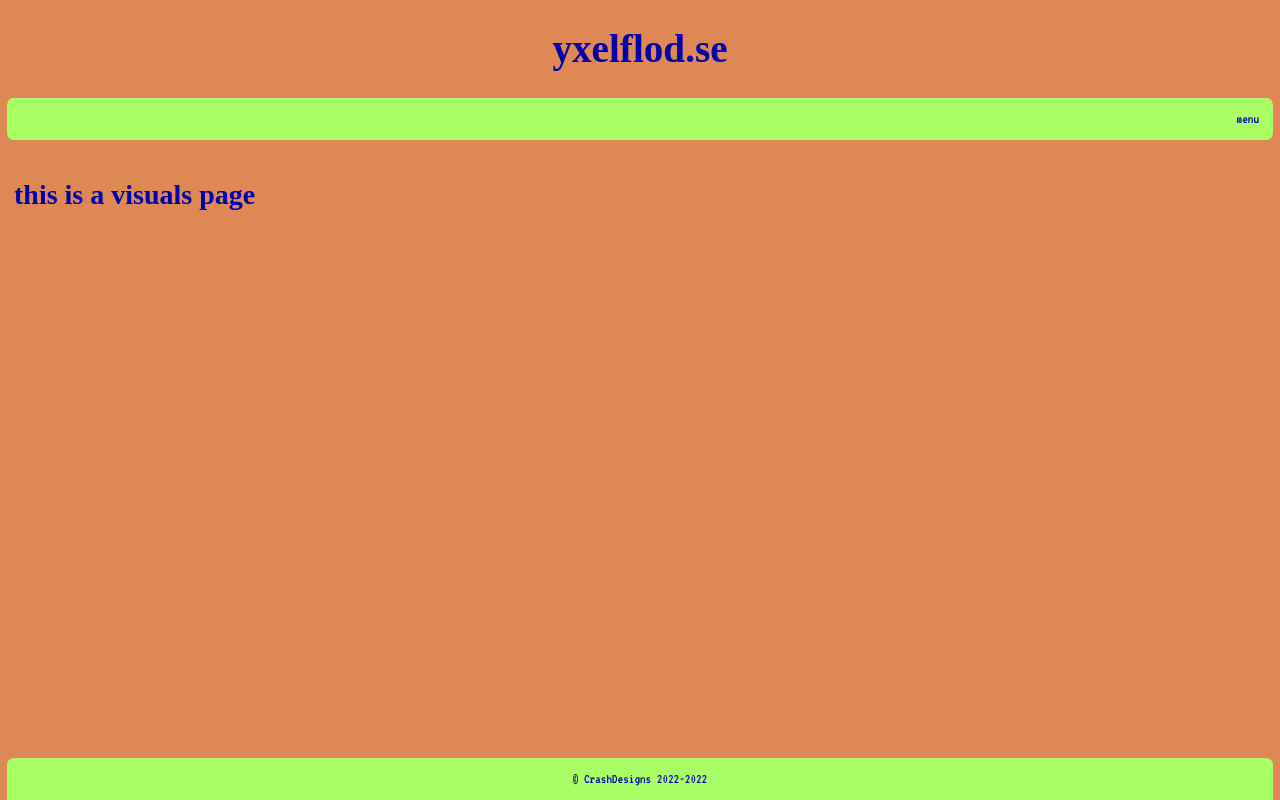
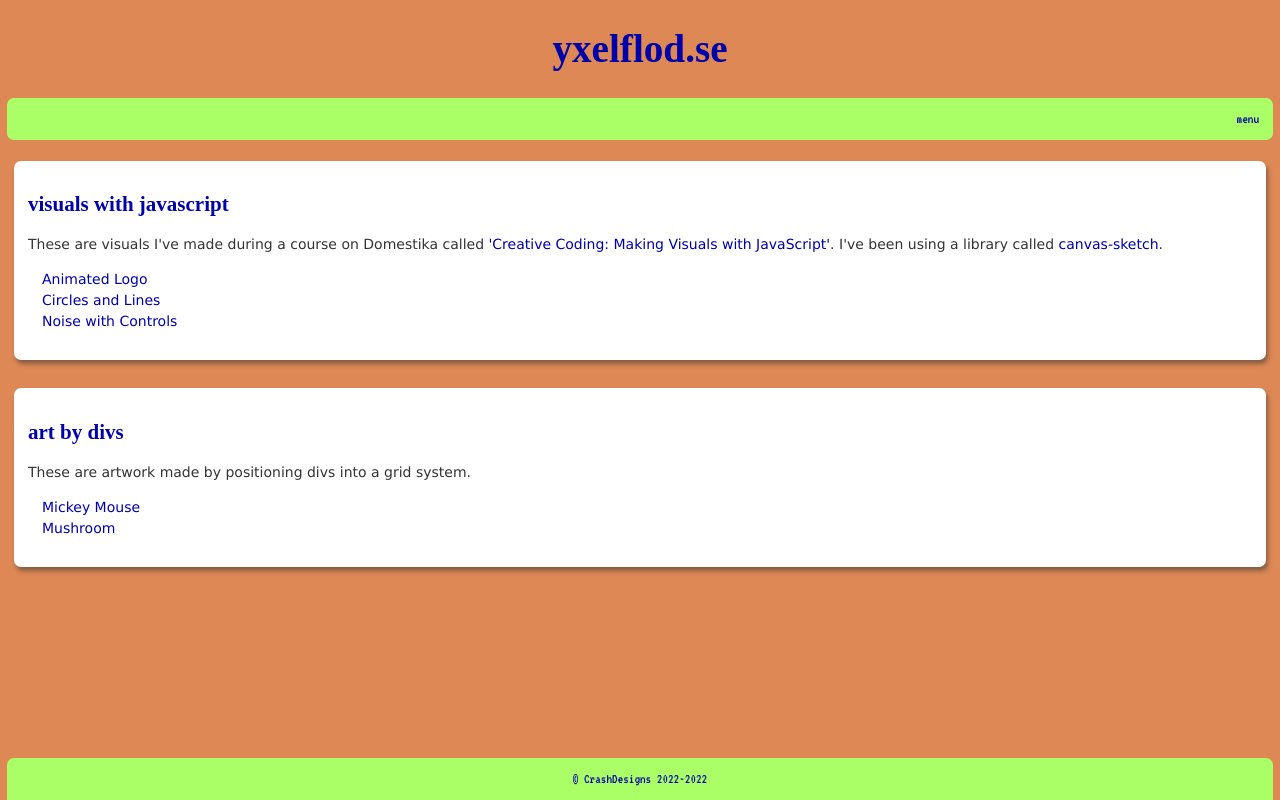
Before and after one commit to crashDeltaGbg/examensarbete-frontend, a Vue app: page /visuals in a window 1280 px wide. Built offline with nearby package versions, Linux system fonts and the light colour scheme; a web font is replaced by a local one.

Commit message:
wrapping up for presentation

```diff
--- a/package.json
+++ b/package.json
@@ -7,7 +7,10 @@
     "preview": "vite preview --port 5050"
   },
   "dependencies": {
+    "canvas-sketch-cli": "^1.0.3",
+    "canvas-sketch-util": "^1.10.0",
     "pinia": "^2.0.13",
+    "tweakpane": "^3.0.8",
     "vue": "^3.2.33",
     "vue-router": "^4.0.14"
   },
--- a/src/App.vue
+++ b/src/App.vue
@@ -1,7 +1,9 @@
 <script setup>
+/* import { ref } from 'vue'; */
 import { RouterView } from 'vue-router';
 import TheHeader from '@/components/TheHeader.vue';
 import TheFooter from '@/components/TheFooter.vue';
+
 </script>
 
 <template>
--- a/src/assets/_colors.scss
+++ b/src/assets/_colors.scss
@@ -1,5 +1,6 @@
-$primary-color: #333333;
-$secondary-color: #ffffff;
-$tertiary-color: #dd8855;
-$quarternary-color: #aaff66;
-$quinary-color: #0000aa;
+$primary-color: #333;
+$secondary-color: #fff;
+$tertiary-color: #d85;
+$quarternary-color: #af6;
+$quinary-color: #00a;
+$senary-color: #c4c;
--- a/src/components/TheHeader.vue
+++ b/src/components/TheHeader.vue
@@ -6,7 +6,6 @@ const hideNavigation = ref(true);
 
 const toggleNavigation = () => {
   hideNavigation.value = !hideNavigation.value;
-  // console.log(hideNavigation.value);
 }
 
 </script>
@@ -23,7 +22,7 @@ const toggleNavigation = () => {
       <RouterLink @click="toggleNavigation()" to="/">Home</RouterLink>
       <RouterLink @click="toggleNavigation()" to="/music">Music</RouterLink>
       <RouterLink @click="toggleNavigation()" to="/visuals">Visuals</RouterLink>
-      <RouterLink @click="toggleNavigation()" to="/about">About</RouterLink>
+      <RouterLink @click="toggleNavigation()" to="/about">About Me</RouterLink>
       <RouterLink @click="toggleNavigation()" to="/contact">Contact</RouterLink>
     </nav>
   </header>
--- a/src/composables/useFetch.js
+++ b/src/composables/useFetch.js
@@ -11,13 +11,7 @@ export default function useFetch() {
       url.value = `https://ithscms.yxelflod.se/wp-json/wp/v2/${collection}`;
     }
     const response = await fetch(url.value);
-		//console.log(response);
-		//const result = await response.json();
-		//console.log(result);
-		//data.value = await result;
-		//console.log(data);
     data.value = await response.json();
-    console.log(data.value);
 	};
 
 	return {
--- a/src/views/AboutView.vue
+++ b/src/views/AboutView.vue
@@ -1,5 +1,28 @@
+<script setup>
+import useFetch from '@/composables/useFetch.js';
+
+const { data, getData } = useFetch();
+
+getData('pages', 'slug=about-me');
+</script>
+
 <template>
   <main>
-    <h1>This is an about page</h1>
+    <section class="box-shadow">
+      <h1>{{ data[0]?.acf.title || 'Hang on&hellip;' }}</h1>
+      <div v-html="data[0]?.acf.text"></div>
+    </section>
   </main>
 </template>
+
+<style lang="scss">
+section {
+  background-color: $secondary-color;
+  border-radius: 0.5rem;
+  padding: 1rem;
+
+  p {
+    line-height: 1.5rem;
+  }
+}
+</style>
--- a/src/views/ContactView.vue
+++ b/src/views/ContactView.vue
@@ -67,6 +67,12 @@ div#contact-cards-container {
   display: flex;
   flex-direction: column;
 
+  @media only screen and (min-width: 768px) {
+    display: grid;
+    grid-gap: 1rem;
+    grid-template-columns: 1fr 1fr 1fr;
+  }
+
   div.contact-card {
     background-color: $secondary-color;
     border-radius: 0.5rem;
@@ -76,10 +82,20 @@ div#contact-cards-container {
       "contact-email        contact-picture"
       "contact-phone        contact-picture";
     grid-template-columns: 6fr 5fr;
-    margin-bottom: 1rem;
-    max-width: 450px;
+    margin-bottom: 2rem;
+    max-width: 425px;
     padding: 0.5rem;
     width: 100%;
+
+    @media only screen and (min-width: 425px) {
+      div.contact-card {
+        grid-template-areas:
+          "contact-card-heading contact-card-heading"
+          "contact-email        contact-picture"
+          "contact-phone        contact-picture";
+        max-width: 60%;
+      }
+    }
 
     .contact-card-heading {
       grid-area: contact-card-heading;
@@ -113,4 +129,14 @@ div#contact-cards-container {
     }
   }
 }
+
+/* @media only screen and (min-width: 425px) {
+  div#contact-card-container {
+    flex-wrap: wrap;
+  }
+
+  div.contact-card {
+    max-width: 50%;
+  }
+} */
 </style>
--- a/src/views/MusicView.vue
+++ b/src/views/MusicView.vue
@@ -1,27 +1,24 @@
 <script setup>
 import useFetch from '@/composables/useFetch.js';
-import { watch } from 'vue';
 
 const { data: tracks, getData } = useFetch();
 
 getData('posts', 'categories=24');
-
-/* watch(data, (newValue) => {
-  console.log(data.value[0]);
-}) */
 
 </script>
 
 <template>
   <main>
     <h1>music</h1>
-    <div v-if="tracks">
-      <div class="song" v-for="track in tracks" :key="track.id">
-        <h2>{{ track.acf.trackname }}</h2>
-        <p>By: {{ track.acf.artist }}</p>
-        <audio controls>
+    <div v-if="tracks" id="tracks">
+      <div class="track" v-for="track in tracks" :key="track.id">
+        <h2 class="track-name">{{ track.acf.trackname }}</h2>
+        <p class="artist">By: {{ track.acf.artist }}</p>
+        <audio controls class="player">
           <source :src="track.acf.songfile" type="audio/mpeg">
         </audio>
+        <img class="album-cover" v-if="track.acf.albumcover" :src="track.acf.albumcover" alt="album cover" />
+        <img class="album-cover" v-else src="../assets/12_inch_vinyl.svg" alt="12 inch vinyl" />
       </div>
     </div>
   </main>
@@ -29,13 +26,67 @@ getData('posts', 'categories=24');
 
 <style lang="scss">
 @import '../assets/colors';
-div.song {
-  h2 {
-    margin: 0;
+
+div#tracks {
+  display: flex;
+  flex-direction: column;
+
+  @media only screen and (min-width: 768px) {
+    display: grid;
+    grid-gap: 1rem;
+    grid-template-columns: 1fr 1fr 1fr;
   }
 
-  audio[controls] {
-    display: block;
+  div.track {
+
+    background-color: rgba($secondary-color, 0.25);
+    border-radius: 0.5rem;
+    display: grid;
+    grid-gap: 0.5rem;
+    grid-template-areas:
+      'album-cover  track-name'
+      'artist       artist'
+      'player       player';
+    grid-template-columns: 20% auto;
+    margin-bottom: 1rem;
+    padding: 0.5rem;
+
+    @media only screen and (min-width: 376px) {
+      grid-template-areas:
+      'album-cover  track-name'
+      'album-cover  artist'
+      'player       player';
+    }
+
+    @media only screen and (min-width: 426px) {
+      grid-template-areas:
+        'track-name   album-cover'
+        'artist       album-cover'
+        'player       album-cover';
+      grid-template-columns: 2fr 1fr;
+    }
+
+    audio.player {
+      display: block;
+      grid-area: player;
+      max-width: 100%;
+    }
+
+    h2.track-name {
+      grid-area: track-name;
+      margin: 0;
+    }
+
+    img.album-cover {
+      aspect-ratio: 1/1;
+      grid-area: album-cover;
+      width: 100%;
+    }
+
+    p.artist {
+      grid-area: artist;
+    }
   }
 }
+
 </style>
--- a/src/views/VisualsView.vue
+++ b/src/views/VisualsView.vue
@@ -1,5 +1,63 @@
 <template>
   <main>
-    <h1>This is a visuals page</h1>
+    <section class="box-shadow">
+      <h1>Visuals with javascript</h1>
+      <p>
+        These are visuals I've made during a course on Domestika called <a
+          href="https://www.domestika.org/en/courses/2729-creative-coding-making-visuals-with-javascript"
+          target="_blank">'Creative
+          Coding: Making Visuals with JavaScript'</a>. I've been using a library called <a
+          href="https://github.com/mattdesl/canvas-sketch" target="_blank">canvas-sketch</a>.
+      </p>
+      <ul>
+        <li><a href="https://www.yxelflod.se/visuals/animatedlogo/" target="_blank">Animated Logo</a></li>
+        <li><a href="https://www.yxelflod.se/visuals/circles/" target="_blank">Circles and Lines</a></li>
+        <li><a href="https://www.yxelflod.se/visuals/noise/" target="_blank">Noise with Controls</a></li>
+      </ul>
+    </section>
+    <section class="box-shadow">
+      <h1>Art by Divs</h1>
+      <p>
+        These are artwork made by positioning divs into a grid system.
+      </p>
+      <ul>
+        <li><a href="https://www.yxelflod.se/art/668divs/" target="_blank">Mickey Mouse</a></li>
+        <li><a href="https://www.yxelflod.se/art/mushroom/" target="_blank">Mushroom</a></li>
+      </ul>
+    </section>
   </main>
 </template>
+
+<style lang="scss">
+@import '../assets/colors';
+
+section {
+  background-color: $secondary-color;
+  border-radius: 0.5rem;
+  margin-bottom: 2rem;
+  padding: 1rem;
+
+  a:link {
+    color: $quinary-color;
+    text-decoration: none;
+  }
+
+  a:hover {
+    text-decoration: underline;
+  }
+
+  a:visited {
+    color: $senary-color;
+  }
+
+  p {
+    line-height: 1.5rem;
+  }
+
+  ul {
+    line-height: 1.5rem;
+    list-style-type: none;
+    padding-inline-start: 1rem;
+  }
+}
+</style>
```
Also changed, not shown: src/stores/windowInnerWidth.js (added, +16 -0 lines), src/assets/12_inch_vinyl.svg (added), 1 other file (tests, documents, lock files or other folders).
